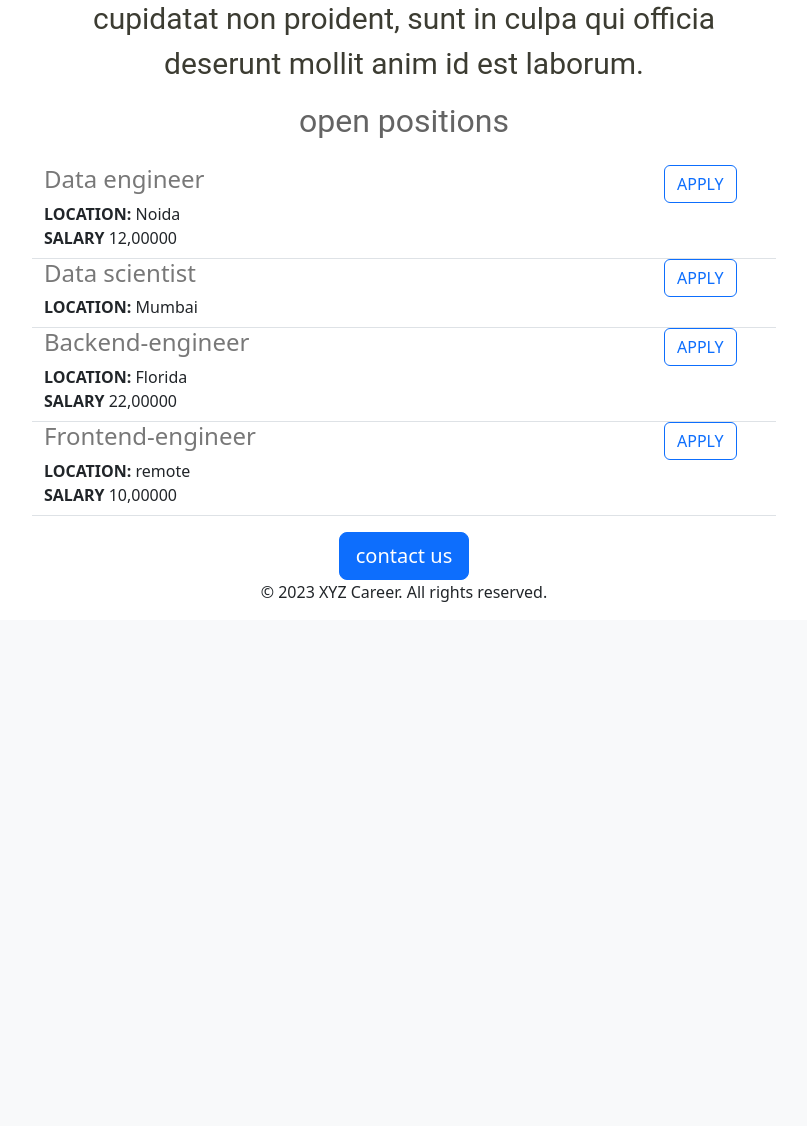
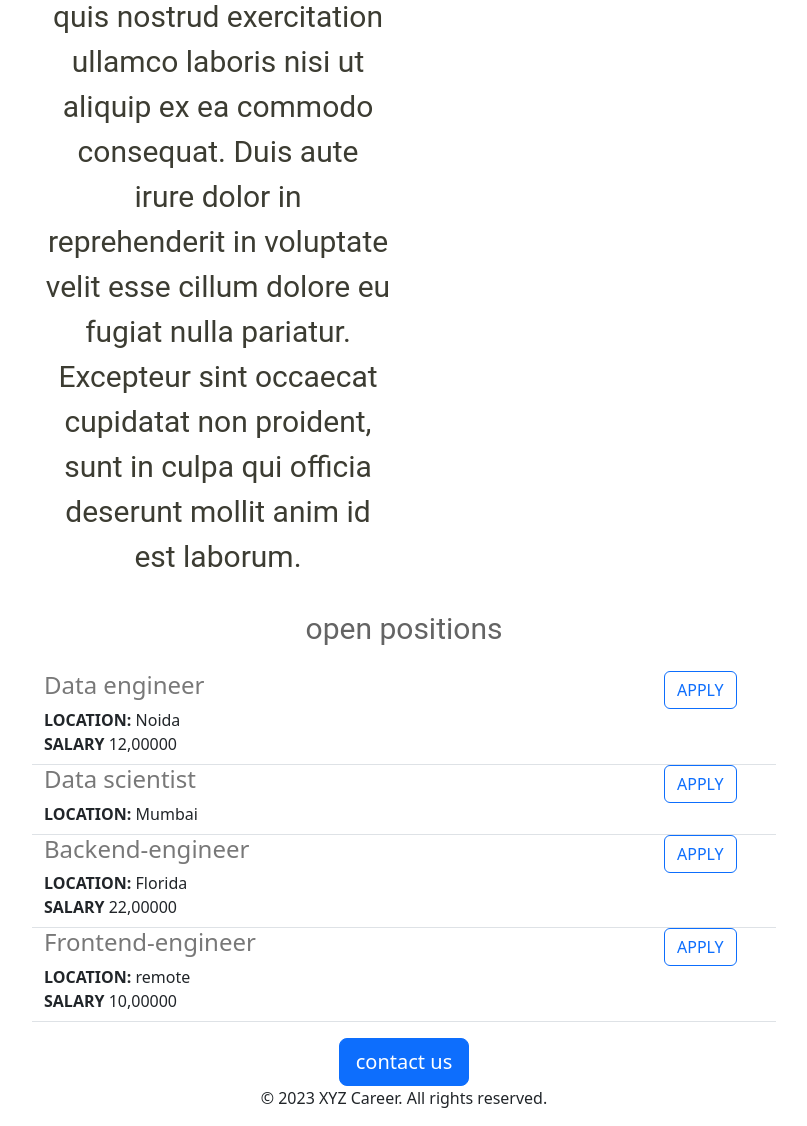
Before and after one commit to nikitapandeyy/Carrer-websites, a Flask app: page / in a window 1280 px wide. Shown: the part 877-2003 px from the top of the page, without its empty margins (236-1043 px from the left). Before the commit the page ends 1479 px from the top, so only its background shows below. Run offline with Flask 3, Linux system fonts and the light colour scheme.

Commit message:
add image

```diff
--- /dev/null
+++ b/templates/bootstrap.html
@@ -0,0 +1,3 @@
+<meta charset="utf-8">
+    <meta name="viewport" content="width=device-width, initial-scale=1">
+    <link href="https://cdn.jsdelivr.net/npm/bootstrap@5.3.0-alpha3/dist/css/bootstrap.min.css" rel="stylesheet" integrity="sha384-KK94CHFLLe+nY2dmCWGMq91rCGa5gtU4mk92HdvYe+M/SXH301p5ILy+dN9+nJOZ" crossorigin="anonymous">
--- a/templates/home.html
+++ b/templates/home.html
@@ -1,10 +1,8 @@
-<! DOCTYPE html>
+<!DOCTYPE html>
 <html>
   <head>
     <title>Career websites</title>
-    <meta charset="utf-8">
-    <meta name="viewport" content="width=device-width, initial-scale=1">
-    <link href="https://cdn.jsdelivr.net/npm/bootstrap@5.3.0-alpha3/dist/css/bootstrap.min.css" rel="stylesheet" integrity="sha384-KK94CHFLLe+nY2dmCWGMq91rCGa5gtU4mk92HdvYe+M/SXH301p5ILy+dN9+nJOZ" crossorigin="anonymous">
+    {% include 'bootstrap.html' %}
     <style>
       h1{
         font-size:40px;
@@ -21,7 +19,7 @@
 
       }
       h2{
-        font-size:32px;
+        font-size:30px;
         font-family:Roboto;
         font-weight:normal;
         color: rgb(100,100,100);
@@ -43,16 +41,25 @@
       }
 
     </style>
-    <body>
+  </head>
+  <body>
       {% include "nav.html" %}
-      <h1>{{company_name}} CAREER </h1>
+      <h1>{{company_name}} CAREER
+      </h1>
       <img id="banner" src="https://carrer-websites--nikitapandey9.repl.co/static/banner.jpg" >
       <div id="container">
+       <h2 class="text-center mt-2 mb-4">ABOUT
+      </h2>
+        <div class="row" style="margin-bottom:16px;">
+          <div class="col-md-6">
+      <p class="bodytext">Lorem ipsum dolor sit amet, consectetur adipiscing elit, sed do eiusmod tempor incididunt ut labore et dolore magna aliqua. Ut enim ad minim veniam, quis nostrud exercitation ullamco laboris nisi ut aliquip ex ea commodo consequat. Duis aute irure dolor in reprehenderit in voluptate velit esse cillum dolore eu fugiat nulla pariatur. Excepteur sint occaecat cupidatat non proident, sunt in culpa qui officia deserunt mollit anim id est laborum.</p>
+            </div>
+          <div class="d-none d-md-block col-md-6">
+          <img src="static/people.jpg" style="height:320px;border-radius:4px;">
+          </div>
 
+        </div>
 
-      <h2 class="text-center mt-2 mb-4">ABOUT
-      </h2>
-      <p class="bodytext">Lorem ipsum dolor sit amet, consectetur adipiscing elit, sed do eiusmod tempor incididunt ut labore et dolore magna aliqua. Ut enim ad minim veniam, quis nostrud exercitation ullamco laboris nisi ut aliquip ex ea commodo consequat. Duis aute irure dolor in reprehenderit in voluptate velit esse cillum dolore eu fugiat nulla pariatur. Excepteur sint occaecat cupidatat non proident, sunt in culpa qui officia deserunt mollit anim id est laborum.</p>
 
       <h2 class="text-center mt-2 mb-4">open positions</h2>
       <p class="bodytext">
--- a/templates/jobitem.html
+++ b/templates/jobitem.html
@@ -15,6 +15,6 @@
             {% endif %}
   </div>
   <div class="col-2" >
-    <button type="button" class="btn btn-outline-primary">APPLY</button>
+    <a href="mailto:nikitapandey1020@gmail.com?subject=APPLYING%20FOR%20{{job['positions']}}&body=NAME%3A%0D%0ARESUME%20LINK%3A%0D%0ALINKDIN%20LINK" type="button" class="btn btn-outline-primary">APPLY</a>
   </div>
 </div>
```
Also changed, not shown: 1 other file.
